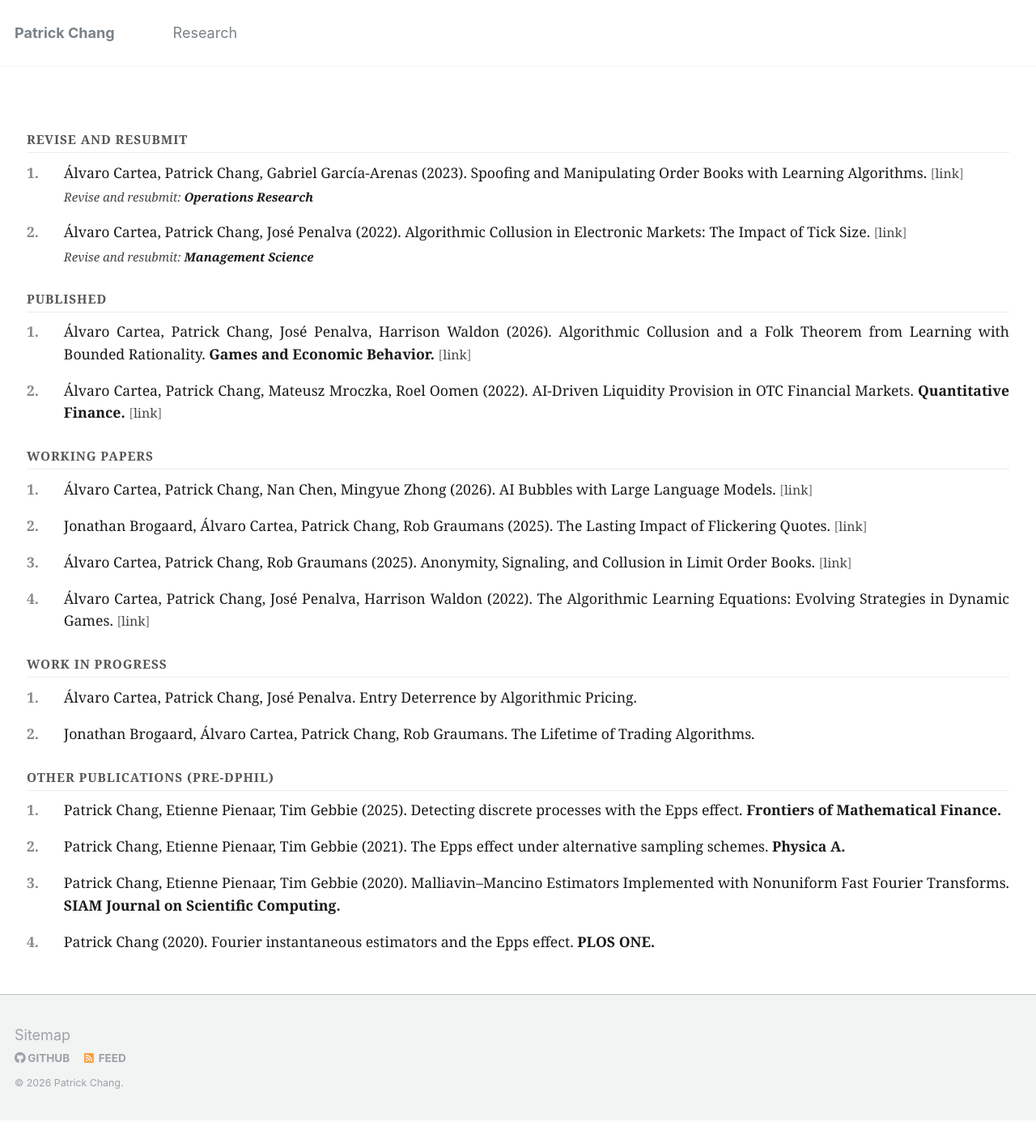
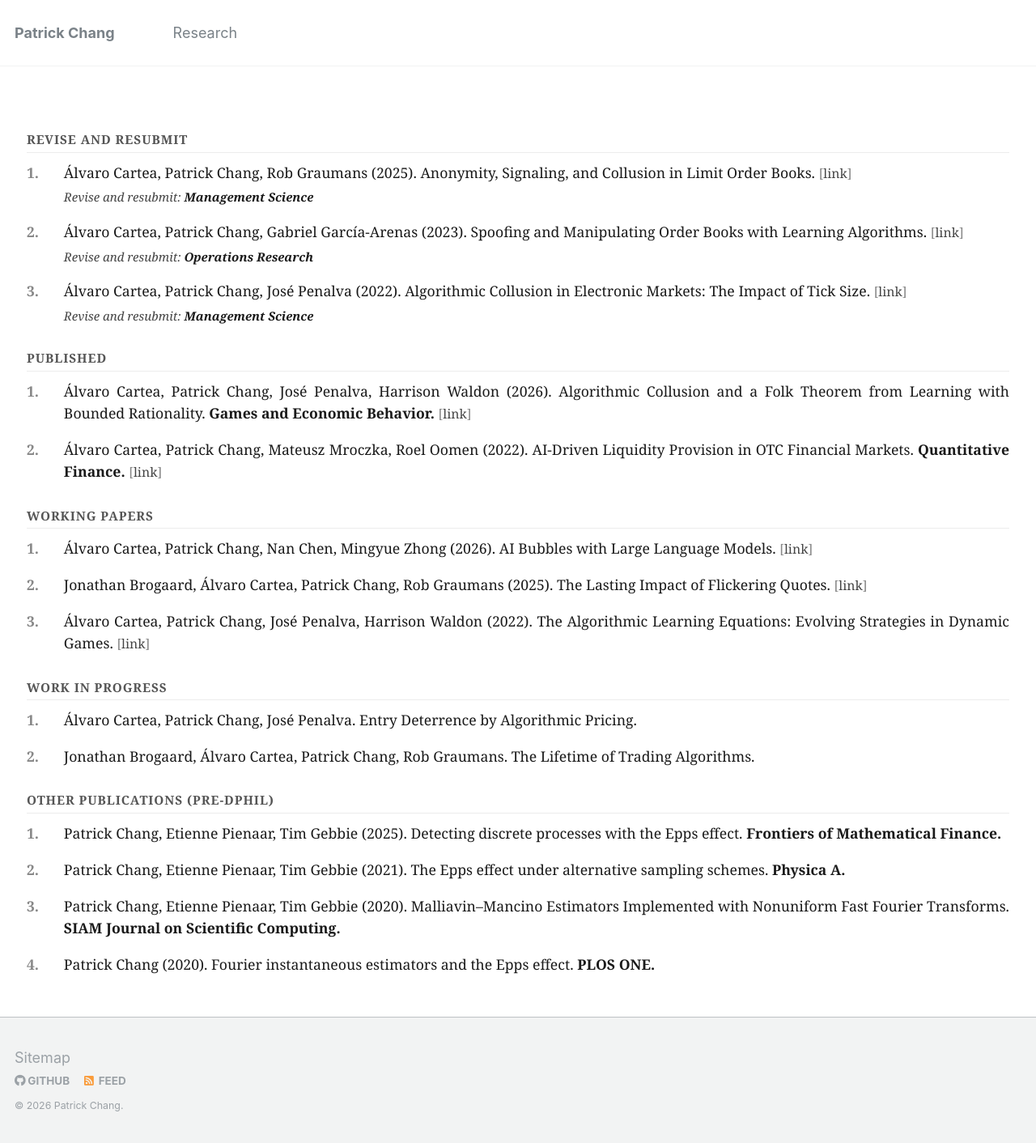
Before and after one commit to CHNPAT005/CHNPAT005.github.io, a Jekyll site: the page built from _pages/research.md, in a window 1280 px wide. Shown: the whole page at 81% size. Built offline with Jekyll 4.4.1, drawn with Linux system fonts in a browser that asks for light colours; before the commit the page ends 1384 px from its top, so only the background shows below that.

Commit message:
Move Anonymity/Signaling/Collusion to R&R (Management Science)
Co-Authored-By: Claude Opus 4.8 <noreply@anthropic.com>

```diff
--- a/_pages/research.md
+++ b/_pages/research.md
@@ -42,6 +42,9 @@ redirect_from:
 
 <div class="research-subheading">Revise and Resubmit</div>
 <ol class="research-list">
+  <li>Álvaro Cartea, Patrick Chang, Rob Graumans (2025). Anonymity, Signaling, and Collusion in Limit Order Books. <a href="https://papers.ssrn.com/sol3/papers.cfm?abstract_id=5080700">link</a>
+    <div class="research-note"><span class="research-note-label">Revise and resubmit:</span> <span class="research-note-venue">Management Science</span></div>
+  </li>
   <li>Álvaro Cartea, Patrick Chang, Gabriel García-Arenas (2023). Spoofing and Manipulating Order Books with Learning Algorithms. <a href="https://papers.ssrn.com/sol3/papers.cfm?abstract_id=4639959">link</a>
     <div class="research-note"><span class="research-note-label">Revise and resubmit:</span> <span class="research-note-venue">Operations Research</span></div>
   </li>
```
Also changed, not shown: other parts of _pages/research.md (+0 -1 lines).
